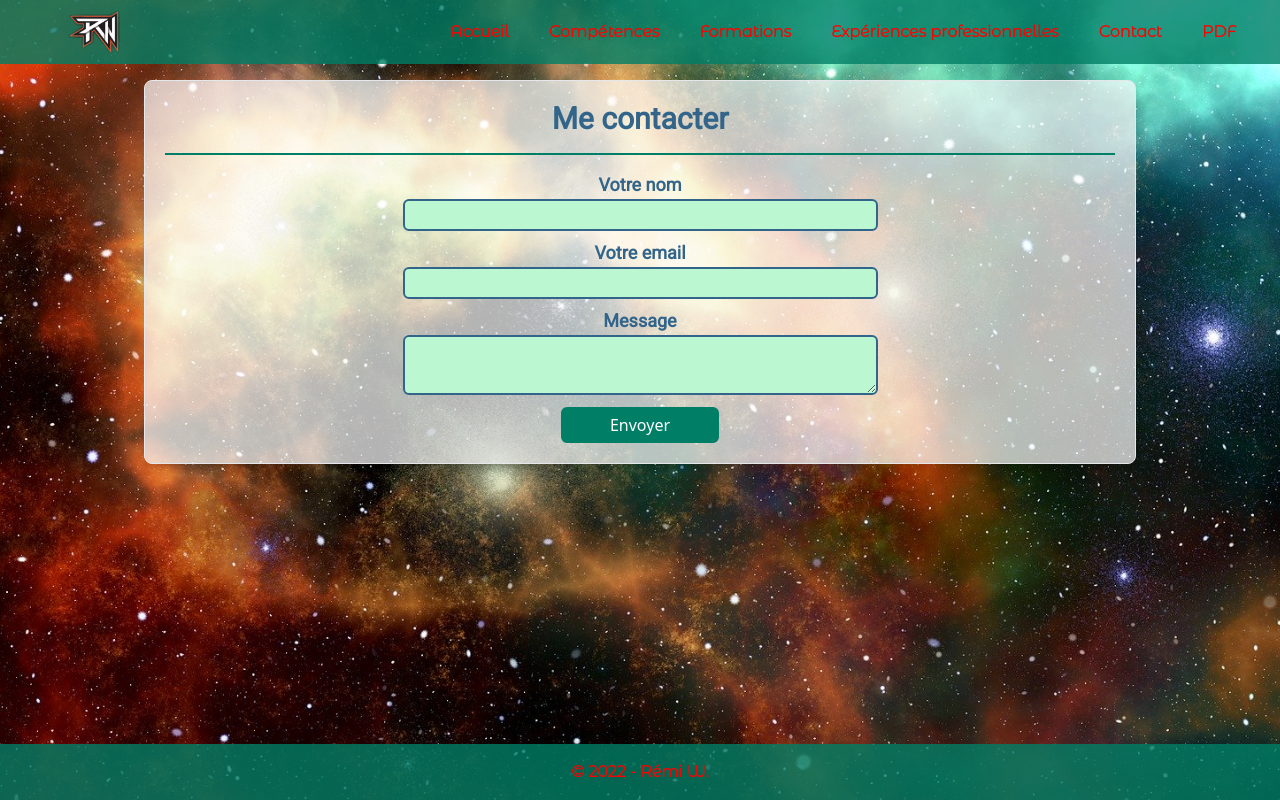
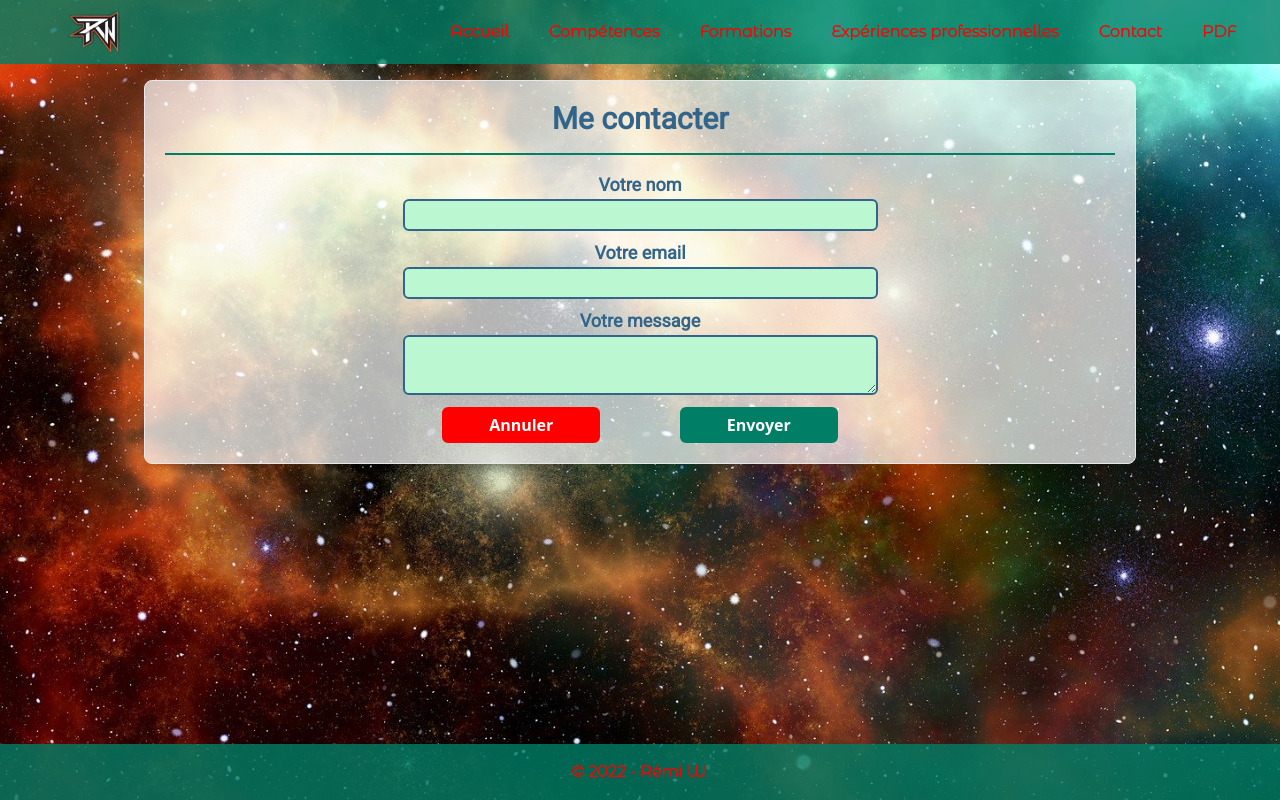
Before and after one commit to Willremi/cv-react, a React (Create React App) app: page /contact in a window 1280 px wide. Built offline with nearby package versions, Linux system fonts and the light colour scheme; a web font is replaced by a local one.

Commit message:
mis en place formulaire avec formik

```diff
--- a/package.json
+++ b/package.json
@@ -10,12 +10,14 @@
     "@testing-library/react": "^12.1.3",
     "@testing-library/user-event": "^13.5.0",
     "file-saver": "^2.0.5",
+    "formik": "^2.2.9",
     "react": "^17.0.2",
     "react-dom": "^17.0.2",
     "react-router-dom": "^6.2.1",
     "react-scripts": "^5.0.0",
     "typewriter-effect": "^2.18.2",
-    "web-vitals": "^2.1.4"
+    "web-vitals": "^2.1.4",
+    "yup": "^0.32.11"
   },
   "scripts": {
     "start": "react-scripts start",
--- a/src/pages/Contact.js
+++ b/src/pages/Contact.js
@@ -1,3 +1,4 @@
+import { Field, Formik } from 'formik';
 import React from 'react';
 
 const Contact = () => {
@@ -7,7 +8,7 @@ const Contact = () => {
                 <h1 className='text-center text-div-blue font-roboto font-semibold'>Me contacter</h1>
                 <div className="border-t-2 my-4 border-div-green"></div>
 
-                <form name="contact" method="post" data-netlify="true" onSubmit="submit"
+                {/* <form name="contact" method="post" data-netlify="true" onSubmit="submit"
                     className='flex flex-col xl:w-1/2 xl:mx-auto'
                 >
                     <input type="hidden" name="form-name" value="contact" />
@@ -23,9 +24,51 @@ const Contact = () => {
                     <textarea name="message"></textarea>
 
 
-                    <button type="submit" className='mt-3 border-2 border-div-green bg-div-green w-2/5 xl:w-1/3 p-1 mx-auto rounded-md text-white'>Envoyer</button>
+                    <button type="submit" className='mt-3 border-2 border-div-green bg-div-green w-2/5 xl:w-1/3 p-1 mx-auto rounded-md text-white hover:bg-white hover:text-div-green font-semibold'>Envoyer</button>
 
-                </form>
+                </form> */}
+                <Formik
+                    initialValues={{ name: '', email: '', message: '' }}
+                    onSubmit={values => console.log(values)}
+                    render={({
+                        isSubmitting,
+                        handleSubmit,
+                        handleReset,
+                    }) => (
+                        <form name='contact'
+                            onSubmit={handleSubmit}
+                            onReset={handleReset}
+                            data-netlify='true'
+                            data-netlify-honeypot='bot-field'
+                            className='flex flex-col xl:w-1/2 xl:mx-auto'
+                        >
+                            <label htmlFor="name">Votre nom</label>
+                            <Field
+                                //   as="input"
+                                type="text"
+                                name="name"
+                            />
+
+                            <label htmlFor="email" className='mt-2'>Votre email</label>
+                            <Field
+                                type="email"
+                                name="email"
+                            />
+
+                            <label htmlFor="message" className='mt-2'>Votre message</label>
+                            <Field
+                                as="textarea"
+                                name="message"
+                            />
+
+                            <div className="flex">
+                                <button type="reset" className='mt-3 border-2 border-div-red bg-div-red w-2/5 xl:w-1/3 p-1 mx-auto rounded-md text-white hover:bg-white hover:text-div-red font-semibold' disabled={isSubmitting}>Annuler</button>
+                                <button type="submit" className='mt-3 border-2 border-div-green bg-div-green w-2/5 xl:w-1/3 p-1 mx-auto rounded-md text-white hover:bg-white hover:text-div-green font-semibold' disabled={isSubmitting}>Envoyer</button>
+                            </div>
+                        </form>
+                    )
+                    }
+                />
 
             </div>
         </div>
```
Also changed, not shown: src/components/constants/validationSchema.js (added), 1 other file (tests, documents, lock files or other folders).
